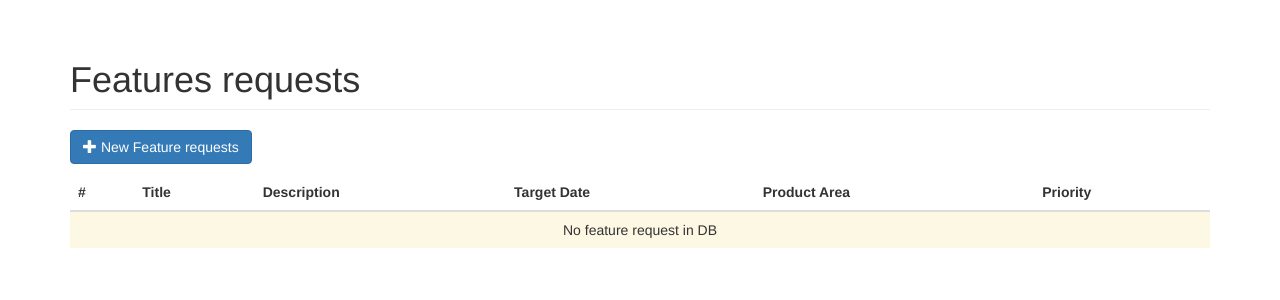
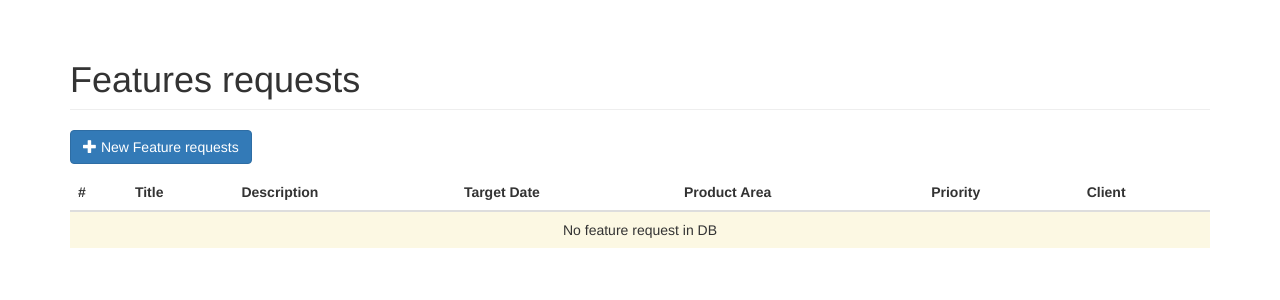
Before and after one commit to akshay-cse/featReqApp, a Django app: page /features/ in a window 1280 px wide. Shown: the part 52-352 px from the top of the page. Run offline with Django 3.2, Linux system fonts and the light colour scheme; data that the repository does not hold is empty; some libraries are stand-ins or nearby versions.

Commit message:
client linked with feature request and sorting code

```diff
--- a/feature/forms.py
+++ b/feature/forms.py
@@ -4,4 +4,4 @@ from .models import Feature
 class FeatureForm(forms.ModelForm):
     class Meta:
         model = Feature
-        fields = ('title', 'description', 'target_date', 'product_area','feat_priority', )
+        fields = ('title', 'description', 'target_date', 'product_area','feat_priority','client', )
--- a/feature/templates/features/feature_list.html
+++ b/feature/templates/features/feature_list.html
@@ -29,6 +29,7 @@
           <th>Target Date</th>
           <th>Product Area</th>
           <th>Priority</th>
+          <th>Client</th>
         </tr>
       </thead>
       <tbody>
--- a/feature/templates/features/includes/partial_feature_form_extn.html
+++ b/feature/templates/features/includes/partial_feature_form_extn.html
@@ -9,7 +9,7 @@
     {% endfor %}
   </div>
 {% endfor %}
-<div class="form-group">
+<!-- <div class="form-group">
   <label for="client_list">Client list</label>
   <select class="form-control" id="id_feat_priority" name="feat_priority">
     <option value="" selected="selected">---------</option>
@@ -17,4 +17,4 @@
       <option value={{ client.id }}>{{ client.client_name}}</option>
     {% endfor %}
   </select>
-</div>
+</div> -->
--- a/feature/templates/features/includes/partial_feature_list.html
+++ b/feature/templates/features/includes/partial_feature_list.html
@@ -6,6 +6,7 @@
   <td>{{ feature.target_date }}</td>
   <td>{{ feature.get_product_area_display }}</td>
   <td>{{ feature.get_feat_priority_display }}</td>
+  <td>{{ feature.client.client_name }}</td>
   <td>
       <button type="button"
               class="btn btn-warning btn-sm js-update-feature"
--- a/feature/views.py
+++ b/feature/views.py
@@ -10,7 +10,7 @@ from .forms import FeatureForm
 
 # just fetching list of features list already present in db
 def feature_list(request):
-    features = Feature.objects.all()
+    features = Feature.objects.all().order_by('-client', '-feat_priority')
     return render(request, 'features/feature_list.html', {'feature_list': features})
 
 # we are not rendering a template but returning a Json response.
@@ -21,11 +21,11 @@ def feature_create(request):
         form = FeatureForm(request.POST)
     else:
         form = FeatureForm()
-    clients = Client.objects.all()
-    return save_feature_form(request, form,clients, 'features/includes/partial_feature_create.html')
+    #clients = Client.objects.all()
+    return save_feature_form(request, form, 'features/includes/partial_feature_create.html')
 
 
-def save_feature_form(request, form, clients, template_name):
+def save_feature_form(request, form, template_name):
     data = dict()
     if request.method == 'POST':
         if form.is_valid():
@@ -37,7 +37,7 @@ def save_feature_form(request, form, clients, template_name):
             })
         else:
             data['form_is_valid'] = False
-    context = {'form': form,'clients':clients}
+    context = {'form': form}
     data['html_form'] = render_to_string(template_name, context, request=request)
     return JsonResponse(data)
 
```
Also changed, not shown: feature/models.py (+4 -4 lines), feature/migrations/0002_auto_20180223_0413.py (added).
